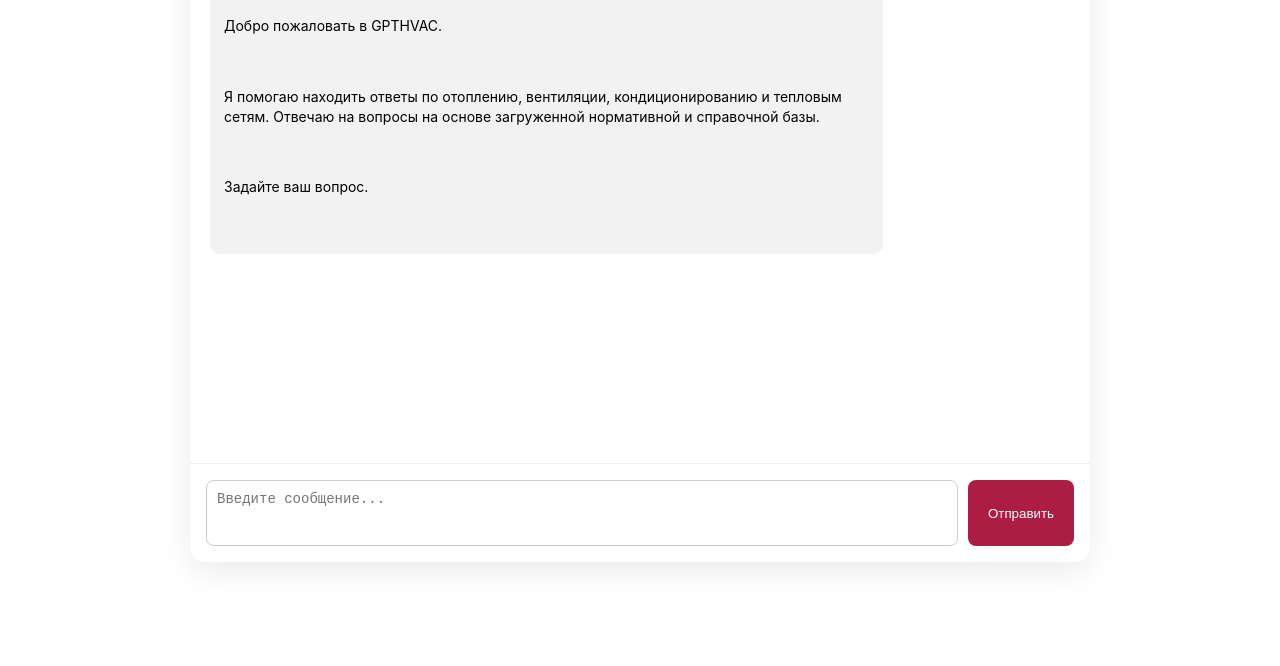
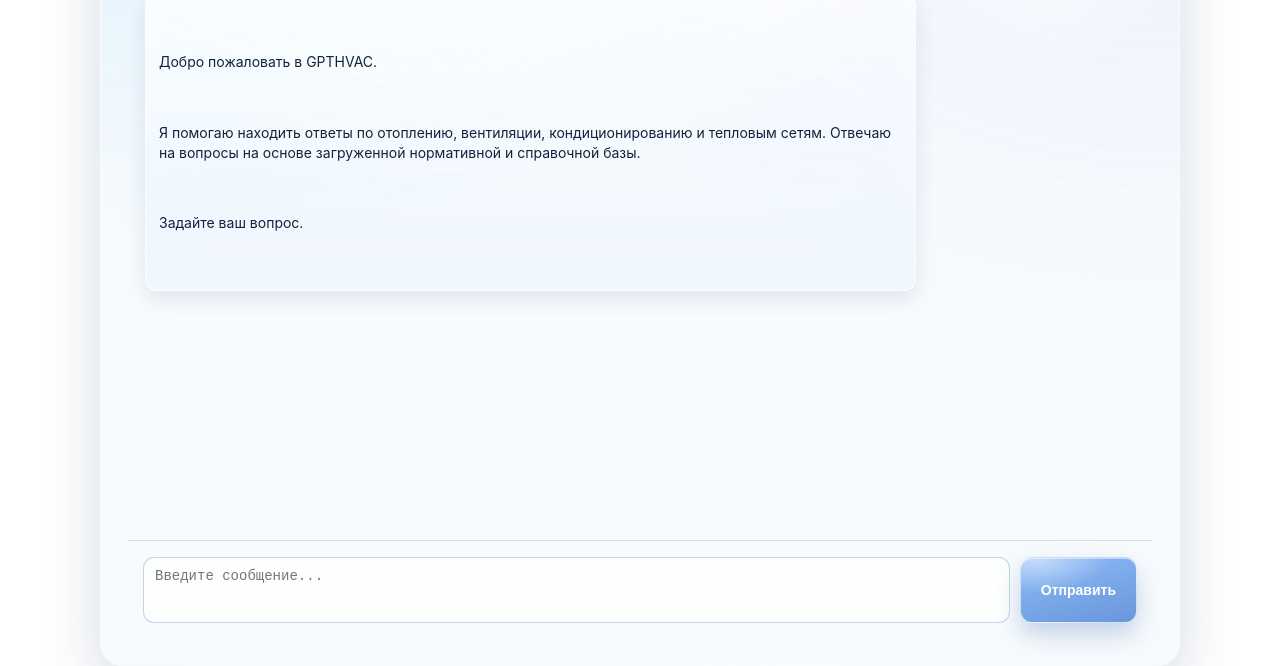
Before and after one commit to alunaevas/tilda_calc, a plain HTML site: page calc_ov/hvacgpt/hvacgpt.html in a window 1280 px wide. Shown: the part 166-832 px from the top of the page. Before the commit the page ends 800 px from the top, so only its background shows below. Drawn offline with nearby package versions, Linux system fonts and the light colour scheme.

Commit message:
Add files via upload

```diff
--- a/calc_ov/hvacgpt/hvacgpt.html
+++ b/calc_ov/hvacgpt/hvacgpt.html
@@ -5,40 +5,69 @@
   <meta name="viewport" content="width=device-width, initial-scale=1" />
   <title>Ассистент инженера ОВ</title>
   <style>
-    /* === GPTHVAC | Chat UI === */
-    .gpt-chat {
-      max-width: 900px;
+    #allrecords .hvac-app {
+      max-width: 1080px;
       margin: 0 auto;
-      height: 90vh;
-      background: #ffffff;
-      border-radius: 14px;
-      box-shadow: 0 10px 30px rgba(0, 0, 0, .08);
+      padding: 26px;
+      font-family: "SF Pro Display", "Segoe UI", Arial, sans-serif;
+      color: #12233b;
+      background:
+        radial-gradient(120% 90% at 0% 0%, rgba(165, 219, 255, 0.28) 0%, rgba(165, 219, 255, 0) 55%),
+        radial-gradient(110% 100% at 100% 0%, rgba(190, 200, 255, 0.2) 0%, rgba(190, 200, 255, 0) 58%),
+        rgba(243, 247, 252, 0.54);
+      border: 1px solid rgba(255, 255, 255, 0.58);
+      border-radius: 24px;
+      box-shadow: 0 20px 60px rgba(21, 55, 98, 0.18), inset 0 1px 0 rgba(255, 255, 255, 0.55);
+      -webkit-backdrop-filter: blur(20px) saturate(150%);
+      backdrop-filter: blur(20px) saturate(150%);
+      box-sizing: border-box;
+      position: relative;
+      top: 10px;
+      overflow: hidden;
+    }
+
+    #allrecords .hvac-app::before {
+      content: "";
+      position: absolute;
+      inset: -120px -40px auto auto;
+      width: 340px;
+      height: 340px;
+      border-radius: 50%;
+      background: radial-gradient(circle, rgba(255, 255, 255, 0.9) 0%, rgba(255, 255, 255, 0) 68%);
+      pointer-events: none;
+    }
+
+    #allrecords .gpt-chat {
+      min-height: 760px;
+      background: transparent;
+      border: 0;
+      border-radius: 0;
+      box-shadow: none;
+      -webkit-backdrop-filter: none;
+      backdrop-filter: none;
       display: flex;
       flex-direction: column;
-      font-family: Inter, Arial, sans-serif;
     }
 
-    /* === Header === */
-    .gpt-header {
+    #allrecords .gpt-header {
       position: relative;
       display: flex;
       align-items: center;
       gap: 12px;
-      padding: 16px 20px;
-      border-bottom: 1px solid #eee;
+      padding: 16px 18px;
+      border-bottom: 1px solid rgba(147, 176, 212, 0.35);
     }
 
-    .gpt-header img.logo {
+    #allrecords .gpt-header img.logo {
       height: 60px;
     }
 
-    .gpt-header span {
+    #allrecords .gpt-header span {
       font-size: 18px;
       font-weight: 600;
     }
 
-    /* === Sticker === */
-    .gpt-sticker {
+    #allrecords .gpt-sticker {
       position: absolute;
       top: 15px;
       right: 50px;
@@ -47,108 +76,186 @@
       pointer-events: none;
     }
 
-    /* === Messages === */
-    .gpt-messages {
+    #allrecords .gpt-messages {
       flex: 1;
-      padding: 20px;
+      padding: 18px;
       overflow-y: auto;
       display: flex;
       flex-direction: column;
       gap: 12px;
+      background: transparent;
     }
 
-    .gpt-msg {
+    #allrecords .gpt-msg {
       max-width: 75%;
-      padding: 12px 14px;
-      border-radius: 10px;
+      padding: 12px 13px;
+      border-radius: 12px;
       font-size: 14px;
       line-height: 1.4;
       white-space: pre-wrap;
+      border: 1px solid rgba(255, 255, 255, 0.62);
+      -webkit-backdrop-filter: blur(12px) saturate(150%);
+      backdrop-filter: blur(12px) saturate(150%);
     }
 
-    .gpt-user {
+    #allrecords .gpt-user {
       align-self: flex-end;
-      background: #AD1C42;
+      background:
+        radial-gradient(130% 110% at 15% 0%, rgba(255, 255, 255, 0.14) 0%, rgba(255, 255, 255, 0) 48%),
+        linear-gradient(165deg, rgba(100, 170, 255, 0.55) 0%, rgba(55, 120, 215, 0.58) 100%);
+      box-shadow: 0 12px 24px rgba(41, 94, 170, 0.24), inset 0 1px 0 rgba(255, 255, 255, 0.44);
       color: #fff;
     }
 
-    .gpt-bot {
+    #allrecords .gpt-bot {
       align-self: flex-start;
-      background: #f2f2f2;
-      color: #000;
+      background:
+        radial-gradient(140% 115% at 20% 0%, rgba(255, 255, 255, 0.6) 0%, rgba(255, 255, 255, 0) 56%),
+        linear-gradient(180deg, rgba(255, 255, 255, 0.66) 0%, rgba(236, 244, 255, 0.5) 100%);
+      color: #12233b;
+      box-shadow: 0 8px 20px rgba(56, 93, 136, 0.14), inset 0 1px 0 rgba(255, 255, 255, 0.5);
     }
 
-    .gpt-sys {
+    #allrecords .gpt-sys {
       align-self: flex-start;
-      background: #fff7f7;
-      border: 1px solid #ffd3db;
+      background:
+        radial-gradient(140% 115% at 20% 0%, rgba(255, 255, 255, 0.56) 0%, rgba(255, 255, 255, 0) 56%),
+        linear-gradient(180deg, rgba(255, 243, 246, 0.72) 0%, rgba(255, 233, 238, 0.52) 100%);
+      border: 1px solid rgba(255, 210, 222, 0.72);
       color: #5a0f1f;
+      box-shadow: 0 8px 20px rgba(129, 66, 85, 0.12), inset 0 1px 0 rgba(255, 255, 255, 0.5);
     }
 
-    /* HTML inside response */
-    .gpt-bot p {
+    #allrecords .gpt-bot p {
       margin: 6px 0;
     }
 
-    .gpt-bot ul,
-    .gpt-bot ol {
+    #allrecords .gpt-bot ul,
+    #allrecords .gpt-bot ol {
       margin: 6px 0 6px 18px;
       padding: 0;
     }
 
-    .gpt-bot li {
+    #allrecords .gpt-bot li {
       margin: 4px 0;
     }
 
-    .gpt-bot strong {
+    #allrecords .gpt-bot strong {
       font-weight: 700;
     }
 
-    .gpt-bot em {
+    #allrecords .gpt-bot em {
       font-style: italic;
     }
 
-    .gpt-bot code {
+    #allrecords .gpt-bot code {
       background: #eaeaea;
       padding: 2px 6px;
       border-radius: 6px;
     }
 
-    /* === Input === */
-    .gpt-input {
+    #allrecords .gpt-input {
       display: flex;
       gap: 10px;
       padding: 16px;
-      border-top: 1px solid #eee;
+      border-top: 1px solid rgba(147, 176, 212, 0.35);
     }
 
-    .gpt-input textarea {
+    #allrecords .gpt-input textarea {
       flex: 1;
       resize: none;
-      border-radius: 8px;
-      border: 1px solid #ccc;
-      padding: 10px;
+      border-radius: 11px;
+      border: 1px solid rgba(147, 176, 212, 0.54);
+      padding: 10px 11px;
+      background: rgba(255, 255, 255, 0.7);
+      box-shadow: inset 0 1px 0 rgba(255, 255, 255, 0.65);
       font-size: 14px;
       min-height: 44px;
+      outline: none;
+      transition: border-color 0.2s ease, box-shadow 0.2s ease, background 0.2s ease;
     }
 
-    .gpt-input button {
-      background: #AD1C42;
-      color: #fff;
-      border: none;
-      border-radius: 8px;
-      padding: 0 20px;
-      font-weight: 500;
-      cursor: pointer;
+    #allrecords .gpt-input textarea:focus {
+      border-color: rgba(41, 126, 221, 0.9);
+      background: rgba(255, 255, 255, 0.86);
+      box-shadow: 0 0 0 3px rgba(50, 133, 227, 0.2), inset 0 1px 0 rgba(255, 255, 255, 0.74);
     }
 
-    .gpt-input button:hover {
-      background: #8f1736;
+    #allrecords .gpt-input button {
+      border: 1px solid rgba(255, 255, 255, 0.64);
+      border-radius: 12px;
+      background:
+        radial-gradient(120% 100% at 12% 0%, rgba(255, 255, 255, 0.52) 0%, rgba(255, 255, 255, 0) 54%),
+        linear-gradient(165deg, rgba(91, 157, 246, 0.68) 0%, rgba(51, 112, 205, 0.72) 100%);
+      color: #fff;
+      padding: 0 20px;
+      font-weight: 600;
+      font-size: 14px;
+      cursor: pointer;
+      box-shadow: 0 12px 24px rgba(41, 94, 170, 0.26), inset 0 1px 0 rgba(255, 255, 255, 0.44);
+      -webkit-backdrop-filter: blur(14px) saturate(160%);
+      backdrop-filter: blur(14px) saturate(160%);
+      transition: transform 0.2s ease, box-shadow 0.2s ease;
     }
 
-    .gpt-input button:disabled {
+    #allrecords .gpt-input button:hover {
+      transform: translateY(-1px);
+      box-shadow: 0 15px 26px rgba(41, 94, 170, 0.32), inset 0 1px 0 rgba(255, 255, 255, 0.5);
+    }
+
+    #allrecords .gpt-input button:disabled {
       opacity: .6;
       cursor: not-allowed;
+      transform: none;
+      box-shadow: 0 8px 22px rgba(20, 101, 195, 0.2), inset 0 1px 0 rgba(255, 255, 255, 0.25);
+    }
+
+    @media (max-width: 780px) {
+      #allrecords .hvac-app {
+        padding: 18px;
+        border-radius: 18px;
+      }
+
+      #allrecords .gpt-chat {
+        min-height: 78vh;
+      }
+
+      #allrecords .gpt-sticker {
+        height: 72px;
+        right: 18px;
+      }
+
+      #allrecords .gpt-input button {
+        min-height: 46px;
+        font-size: 16px;
+      }
+    }
+
+    @media (max-width: 430px) {
+      #allrecords .hvac-app {
+        padding: 14px;
+        border-radius: 14px;
+      }
+
+      #allrecords .gpt-header {
+        padding-right: 12px;
+      }
+
+      #allrecords .gpt-header img.logo {
+        height: 48px;
+      }
+
+      #allrecords .gpt-sticker {
+        display: none;
+      }
+
+      #allrecords .gpt-input {
+        flex-direction: column;
+      }
+
+      #allrecords .gpt-input button {
+        width: 100%;
+      }
     }
   </style>
 </head>
@@ -158,6 +265,8 @@
   <!-- HTML sanitize -->
   <script src="https://cdn.jsdelivr.net/npm/dompurify@3.1.6/dist/purify.min.js"></script>
 
+  <div id="allrecords">
+    <div class="hvac-app">
       <div class="gpt-chat">
         <div class="gpt-header">
           <a href="https://osnovaprof.ru" target="_blank" rel="noopener">
@@ -182,6 +291,8 @@
         <div class="gpt-input">
           <textarea id="gptInput" placeholder="Введите сообщение..."></textarea>
           <button id="gptBtn" onclick="gptSend()">Отправить</button>
+        </div>
+      </div>
     </div>
   </div>
 
```
Lines whose indentation alone changed are shown as unchanged.
